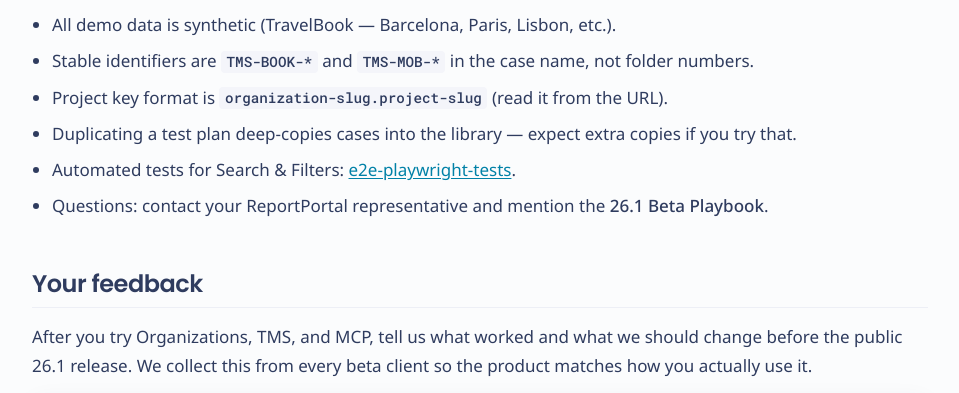
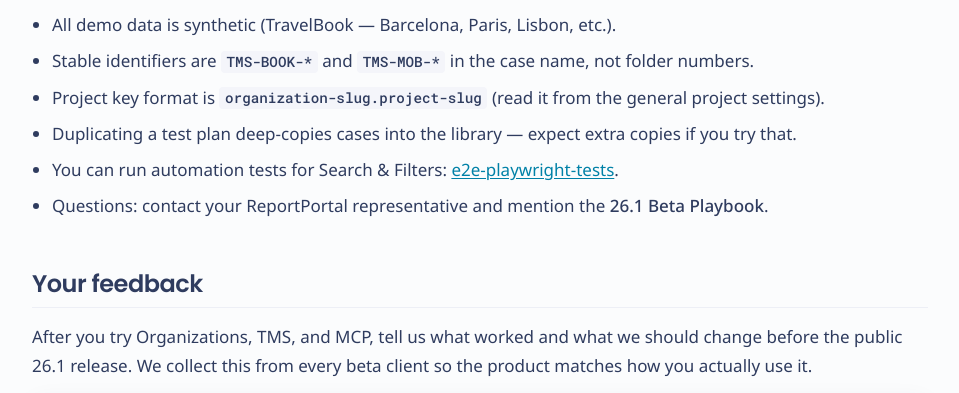
Before and after one commit to reportportal/26.1-beta-testing, a plain HTML site: page Playbook/26.1_Beta_Playbook.html in a window 1280 px wide. Shown: the part 11097-11490 px from the top of the page, without its empty margins (300-1259 px from the left). Drawn offline with Linux system fonts and the light colour scheme.

Commit message:
Update playbook

```diff
--- a/Playbook/26.1_Beta_Playbook.html
+++ b/Playbook/26.1_Beta_Playbook.html
@@ -1331,9 +1331,9 @@
           <ul class="tips">
             <li>All demo data is synthetic (TravelBook — Barcelona, Paris, Lisbon, etc.).</li>
             <li>Stable identifiers are <code>TMS-BOOK-*</code> and <code>TMS-MOB-*</code> in the case name, not folder numbers.</li>
-            <li>Project key format is <code>organization-slug.project-slug</code> (read it from the URL).</li>
+            <li>Project key format is <code>organization-slug.project-slug</code> (read it from the general project settings).</li>
             <li>Duplicating a test plan deep-copies cases into the library — expect extra copies if you try that.</li>
-            <li>Automated tests for Search &amp; Filters: <a href="https://github.com/reportportal/26.1-beta-testing/tree/main/e2e-playwright-tests" target="_blank" rel="noopener">e2e-playwright-tests</a>.</li>
+            <li>You can run automation tests for Search &amp; Filters: <a href="https://github.com/reportportal/26.1-beta-testing/tree/main/e2e-playwright-tests" target="_blank" rel="noopener">e2e-playwright-tests</a>.</li>
             <li>Questions: contact your ReportPortal representative and mention the <span class="ui">26.1 Beta Playbook</span>.</li>
           </ul>
         </section>
```
